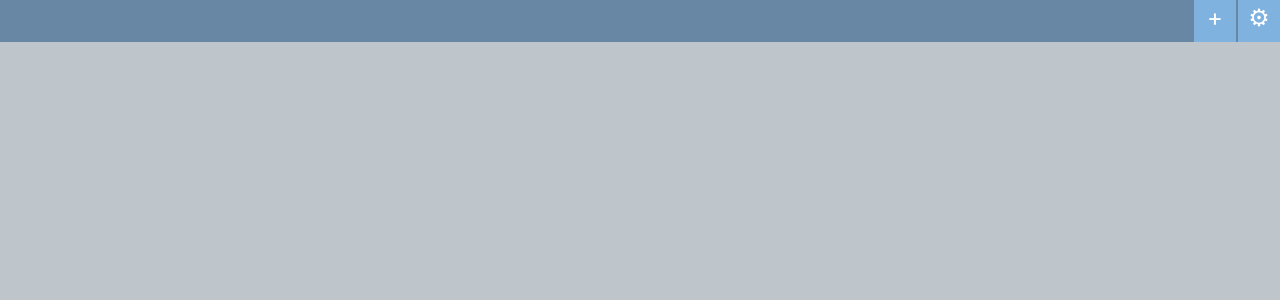
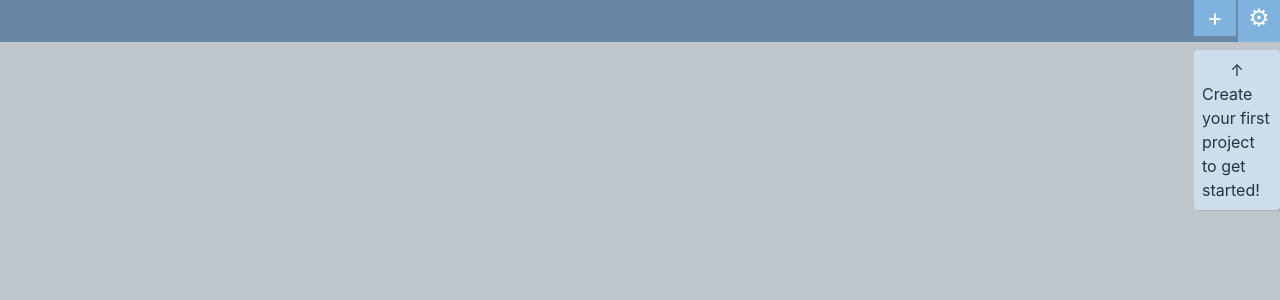
Before and after one commit to nickgirardo/trone, a React (Vite) app: page / in a window 1280 px wide. Shown: the top 300 px of the page. Built offline with nearby package versions, Linux system fonts and the light colour scheme.

Commit message:
First project helper

```diff
--- /dev/null
+++ b/src/components/ProjectList/NewProject.tsx
@@ -0,0 +1,41 @@
+import { useState } from "react";
+import { useAppDispatch } from "../../store";
+import { createProject } from "../../reducers/Projects";
+import { NewProjectModal } from "../modals/NewProject";
+
+import "./new-project.scss";
+
+interface Props {
+  showFirstProjectHelper: boolean;
+}
+
+export const NewProject = ({ showFirstProjectHelper }: Props) => {
+  const dispatch = useAppDispatch();
+
+  const [showNewProjectModal, setShowNewProjectModal] =
+    useState<boolean>(false);
+
+  const onModalComplete = (name: string) => {
+    dispatch(createProject(name));
+    setShowNewProjectModal(false);
+  };
+
+  return (
+    <div className="new-project-container">
+      <div className="new-project" onClick={() => setShowNewProjectModal(true)}>
+        <div className="icon">+</div>
+      </div>
+      {showFirstProjectHelper && (
+        <div className="first-project-helper">
+          <div className="icon">↑</div>
+          <div className="body">Create your first project to get started!</div>
+        </div>
+      )}
+      <NewProjectModal
+        isOpen={showNewProjectModal}
+        handleNewProject={(name) => onModalComplete(name)}
+        closeModal={() => setShowNewProjectModal(false)}
+      />
+    </div>
+  );
+};
--- a/src/components/ProjectList/index.tsx
+++ b/src/components/ProjectList/index.tsx
@@ -1,7 +1,6 @@
 import { useState } from "react";
 import { useAppSelector, useAppDispatch, createAppSelector } from "../../store";
 import {
-  createProject,
   deleteProjects,
   moveProject,
   switchToProject,
@@ -9,16 +8,13 @@ import {
 import { deleteCards } from "../../reducers/Cards";
 import { deleteLists } from "../../reducers/Lists";
 import { DragDropContext, DropResult, Droppable } from "react-beautiful-dnd";
-import { NewProjectModal } from "../modals/NewProject";
 import { SettingsModal } from "../modals/Settings";
 import { Project } from "./Project";
+import { NewProject } from "./NewProject";
 
 import "./index.scss";
 
 export const ProjectList = () => {
-  const [showNewProjectModal, setShowNewProjectModal] =
-    useState<boolean>(false);
-
   const [showSettingsModal, setShowSettingsModal] = useState<boolean>(false);
 
   const projectsSelector = createAppSelector(
@@ -39,11 +35,6 @@ export const ProjectList = () => {
   const { projects, currentProject, lists, cards } =
     useAppSelector(projectsSelector);
   const dispatch = useAppDispatch();
-
-  const onModalComplete = (name: string) => {
-    dispatch(createProject(name));
-    setShowNewProjectModal(false);
-  };
 
   const setCurrentProject = (id: string) => {
     if (id !== currentProject) dispatch(switchToProject(id));
@@ -102,12 +93,7 @@ export const ProjectList = () => {
           </Droppable>
         </div>
         <div className="controls">
-          <div
-            className="new-project"
-            onClick={() => setShowNewProjectModal(true)}
-          >
-            +
-          </div>
+          <NewProject showFirstProjectHelper={projects.length === 0} />
           <div className="settings" onClick={() => setShowSettingsModal(true)}>
             ⚙
           </div>
@@ -116,11 +102,6 @@ export const ProjectList = () => {
           isOpen={showSettingsModal}
           closeModal={() => setShowSettingsModal(false)}
         />
-        <NewProjectModal
-          isOpen={showNewProjectModal}
-          handleNewProject={(name) => onModalComplete(name)}
-          closeModal={() => setShowNewProjectModal(false)}
-        />
       </DragDropContext>
     </div>
   );
--- /dev/null
+++ b/src/components/ProjectList/new-project.scss
@@ -0,0 +1,20 @@
+.new-project-container {
+  .first-project-helper {
+    position: absolute;
+    // 42px from header height
+    // TODO store this value somewhere
+    top: calc(42px + 0.5em);
+
+    font-size: medium;
+    color: #213547;
+
+    background-color: #cdddec;
+    border-radius: 4px;
+    box-shadow: 2px 1px 1px #abafb3;
+    padding: 0.5em;
+
+    .icon {
+      text-align: center;
+    }
+  }
+}
```
